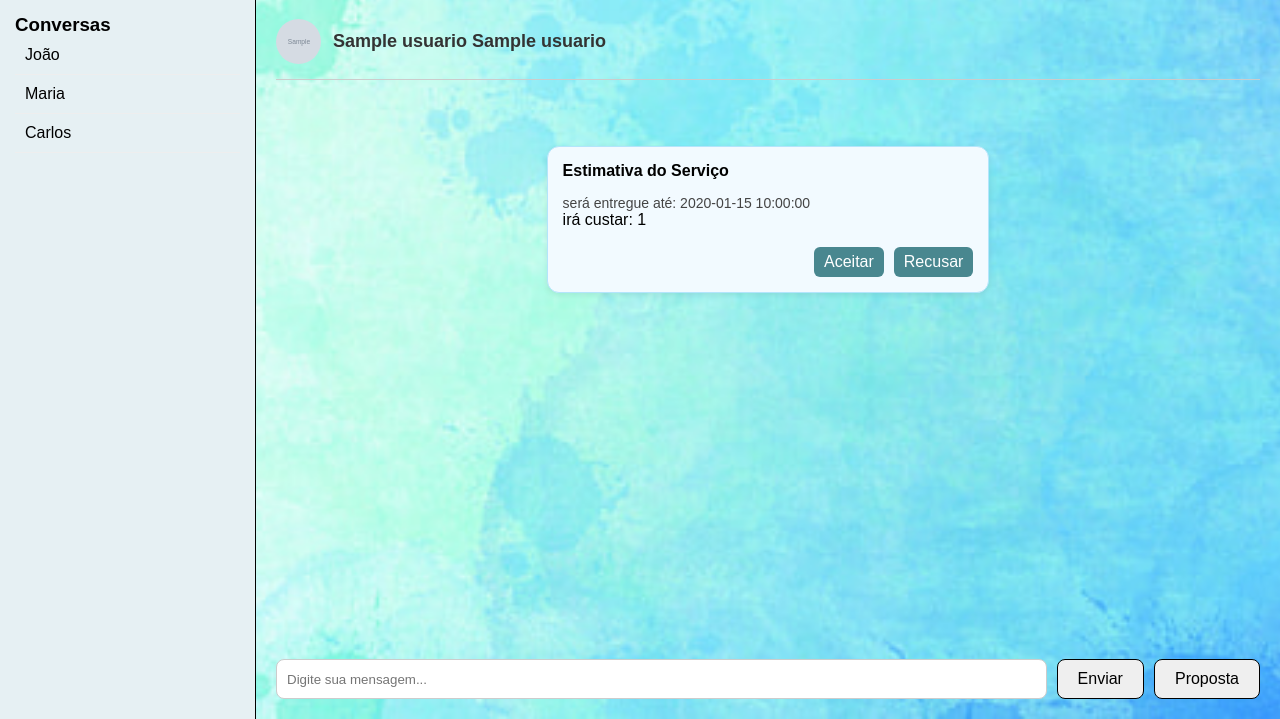
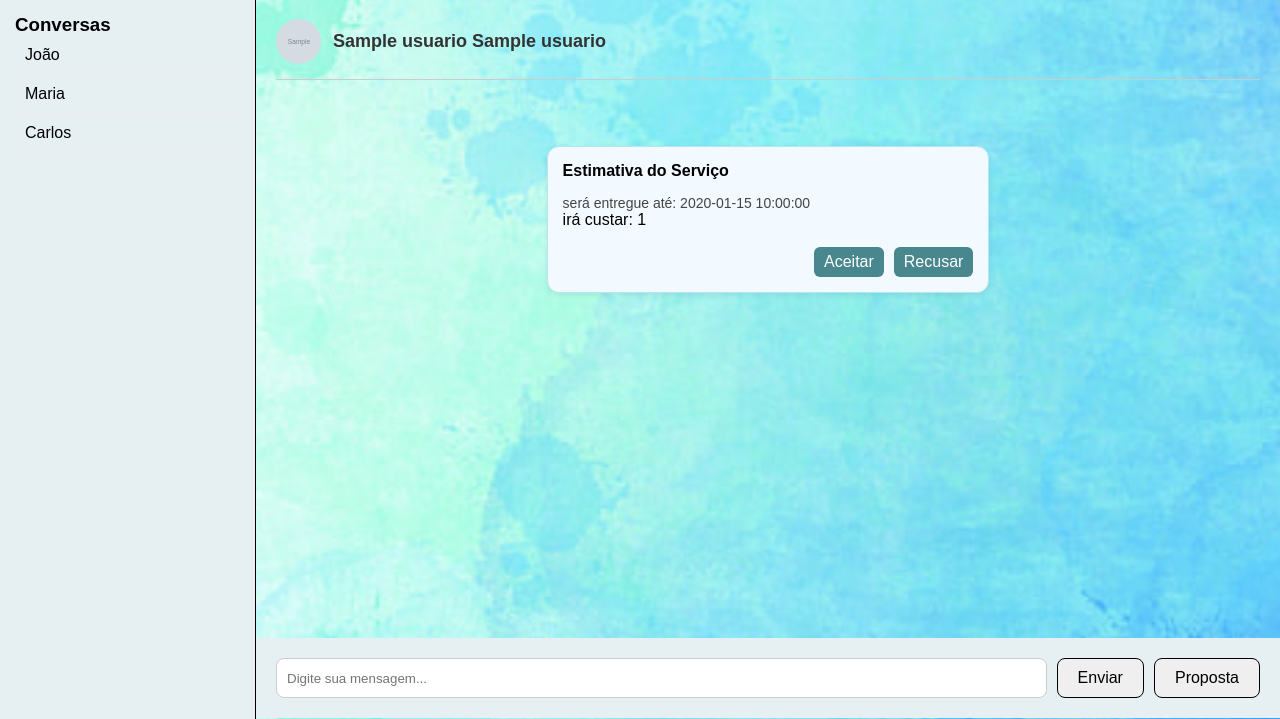
Before and after one commit to PedroHKV/WideLancer, a PHP site: page /WideLancer_Artefato/Templates/chat.php in a window 1280 px wide. Shown: the part 82-801 px from the top of the page. Run offline with PHP 8.4, Linux system fonts and the light colour scheme; the visitor is signed in with stand-in values (Sample User, id 1); tables that the repository leaves empty hold one stand-in row (values such as "Sample post").

Commit message:
corrigindo bug da página de chat

```diff
--- a/Stylesheets/chat.css
+++ b/Stylesheets/chat.css
@@ -203,9 +203,13 @@ header {
   display: flex;
   gap: 10px;
   padding-top: 10px;
-  position: sticky;
+  position: fixed;
   bottom: 0;
   z-index: 2;
+  width: 80%;
+  background-color: #e6f0f3;
+  padding: 20px 20px 20px 20px;
+  left: 20%;
 }
 
 .chat-input input {
```
